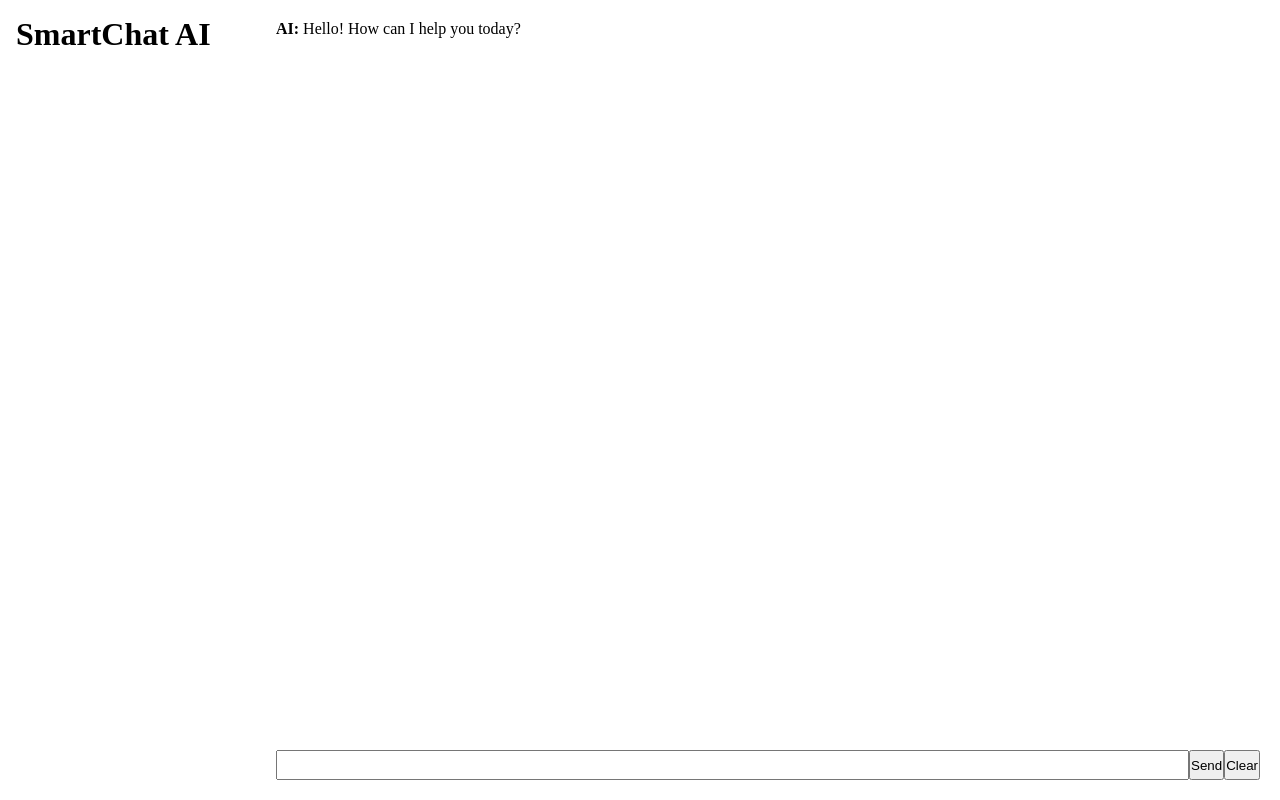
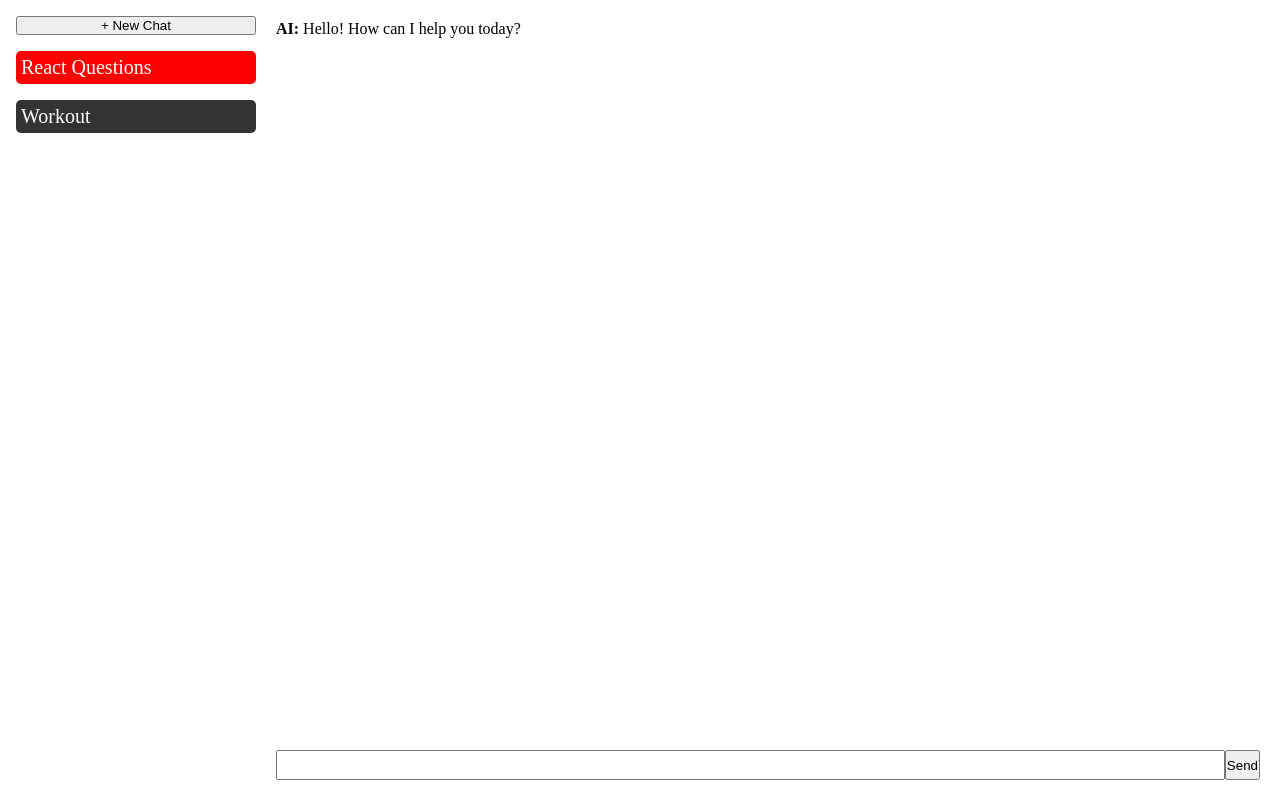
Before and after one commit to kindBob/smartchat-ai, a React (Vite) app in the folder frontend/: page / in a window 1280 px wide. Built offline with nearby package versions, Linux system fonts and the light colour scheme.

Commit message:
refactor: support multiple conversations

```diff
--- a/frontend/src/components/Chat.tsx
+++ b/frontend/src/components/Chat.tsx
@@ -1,132 +1,19 @@
-import { useState } from "react";
-import type { MessageType } from "../types/message";
 import MessageList from "./MessageList";
 import ChatInput from "./ChatInput";
+import type { ChatType } from "../types/Chat";
 import "./Chat.scss";
 
-type CreateMessageParams = {
-    id: number;
-    text: string;
-    sender: "user" | "assistant";
+type ChatProps = {
+    chat: ChatType | undefined;
+    onSend: (userMessage: string) => void;
+    isTyping: boolean;
 };
 
-type ChatType = {
-    parts: [
-        {
-            text: string;
-        }
-    ];
-    role: "user" | "model";
-};
-
-function Chat() {
-    const [isTyping, setIsTyping] = useState(false);
-    const [messages, setMessages] = useState<MessageType[]>([
-        {
-            id: 1,
-            text: "Hello! How can I help you today?",
-            sender: "assistant",
-            timestamp: new Date(),
-        },
-    ]);
-
-    function clearMessages() {
-        setMessages([
-            {
-                id: 1,
-                text: "Hello! How can I help you today?",
-                sender: "assistant",
-                timestamp: new Date(),
-            },
-        ]);
-    }
-
-    function createMessage({ id, text, sender }: CreateMessageParams): MessageType {
-        return {
-            id,
-            text,
-            sender,
-            timestamp: new Date(),
-        };
-    }
-
-    async function addAssistantMessage(conversation: ChatType[]) {
-        const request = await fetch("http://localhost:3000/chat", {
-            method: "POST",
-            headers: {
-                "Content-Type": "application/json",
-            },
-            body: JSON.stringify({
-                messages: conversation,
-            }),
-        });
-
-        const data = await request.json();
-        const aiResponse = data.response;
-
-        //Add empty assistant message
-        setIsTyping(false);
-        setMessages((prevMessages) => [
-            ...prevMessages,
-            createMessage({ id: prevMessages.length + 1, text: "", sender: "assistant" }),
-        ]);
-
-        let index = 0;
-
-        const interval = setInterval(() => {
-            const currentChar = aiResponse[index];
-
-            setMessages((prevMessages) =>
-                prevMessages.map((message, i) => {
-                    if (i !== prevMessages.length - 1) return message;
-
-                    return {
-                        ...message,
-                        text: message.text + currentChar,
-                    };
-                })
-            );
-
-            index++;
-
-            if (index >= aiResponse.length) {
-                clearInterval(interval);
-            }
-        }, 30);
-    }
-
-    function handleSend(userMessage: string) {
-        setMessages((prevMessages) => [
-            ...prevMessages,
-            createMessage({ id: prevMessages.length + 1, text: userMessage, sender: "user" }),
-        ]);
-        setIsTyping(true);
-
-        const conversation: ChatType[] = messages.map((message) => ({
-            role: message.sender === "assistant" ? "model" : "user",
-            parts: [
-                {
-                    text: message.text,
-                },
-            ],
-        }));
-
-        conversation.push({
-            role: "user",
-            parts: [
-                {
-                    text: userMessage,
-                },
-            ],
-        });
-
-        addAssistantMessage(conversation);
-    }
-
+function Chat({ chat, onSend, isTyping }: ChatProps) {
     return (
         <div className="chat">
-            <MessageList messages={messages} isTyping={isTyping} />
-            <ChatInput onSend={handleSend} onClear={clearMessages} isTyping={isTyping} />
+            <MessageList messages={chat?.messages ?? []} isTyping={isTyping} />
+            <ChatInput onSend={onSend} isTyping={isTyping} />
         </div>
     );
 }
--- a/frontend/src/components/ChatInput.tsx
+++ b/frontend/src/components/ChatInput.tsx
@@ -3,11 +3,10 @@ import "./ChatInput.scss";
 
 type ChatInputProps = {
     onSend: (text: string) => void;
-    onClear: () => void;
     isTyping: boolean;
 };
 
-function ChatInput({ onSend, onClear, isTyping }: ChatInputProps) {
+function ChatInput({ onSend, isTyping }: ChatInputProps) {
     const [value, setValue] = useState("");
 
     function sendMessage() {
@@ -24,13 +23,13 @@ function ChatInput({ onSend, onClear, isTyping }: ChatInputProps) {
                 disabled={isTyping}
                 onChange={(e) => setValue(e.target.value)}
                 onKeyDown={(e) => {
-                    if (e.key === "Enter") {
+                    if (e.key === "Enter" && !e.shiftKey) {
+                        e.preventDefault();
                         sendMessage();
                     }
                 }}
             />
             <button onClick={sendMessage}>Send</button>
-            <button onClick={onClear}>Clear</button>
         </div>
     );
 }
--- a/frontend/src/components/Message.tsx
+++ b/frontend/src/components/Message.tsx
@@ -1,4 +1,4 @@
-import type { MessageType } from "../types/message";
+import type { MessageType } from "../types/Message";
 
 function Message({ id, text, sender, timestamp }: MessageType) {
     return (
--- a/frontend/src/components/MessageList.tsx
+++ b/frontend/src/components/MessageList.tsx
@@ -1,5 +1,5 @@
 import { useEffect, useRef } from "react";
-import type { MessageType } from "../types/message";
+import type { MessageType } from "../types/Message";
 import Message from "./Message";
 import TypingIndicator from "./TypingIndicator";
 import "./MessageList.scss";
--- a/frontend/src/components/Sidebar.scss
+++ b/frontend/src/components/Sidebar.scss
@@ -1,4 +1,20 @@
 .sidebar {
     width: 20%;
     padding: 1rem 0 0 1rem;
+    display: flex;
+    flex-direction: column;
+    gap: 1rem;
+    font-size: 20px;
+
+    &__chat {
+        cursor: pointer;
+        background-color: #333;
+        color: #fff;
+        padding: 5px;
+        border-radius: 5px;
+
+        &.active {
+            background-color: red;
+        }
+    }
 }
--- a/frontend/src/components/Sidebar.tsx
+++ b/frontend/src/components/Sidebar.tsx
@@ -1,10 +1,27 @@
+import type { ChatType } from "../types/Chat";
 import "./Sidebar.scss";
 
-function Sidebar() {
+type SidebarProps = {
+    chats: ChatType[];
+    activeChatId: string | null;
+    onSelectChat: (id: string) => void;
+    onNewChat: () => void;
+};
+
+function Sidebar({ chats, activeChatId, onSelectChat, onNewChat }: SidebarProps) {
     return (
-        <div className="sidebar">
-            <h1>SmartChat AI</h1>
-        </div>
+        <aside className="sidebar">
+            <button onClick={onNewChat}>+ New Chat</button>
+
+            {chats.map((chat) => (
+                <div
+                    className={"sidebar__chat " + (chat.id === activeChatId ? "active" : "")}
+                    key={chat.id}
+                    onClick={() => onSelectChat(chat.id)}>
+                    {chat.title}
+                </div>
+            ))}
+        </aside>
     );
 }
 
--- a/frontend/src/pages/Home.tsx
+++ b/frontend/src/pages/Home.tsx
@@ -1,13 +1,173 @@
+import { useState } from "react";
 import Chat from "../components/Chat";
 import Sidebar from "../components/Sidebar";
+import type { MessageType } from "../types/Message";
+import type { ChatType } from "../types/Chat";
 
 import "./Home.scss";
 
+type ConversationType = {
+    parts: [
+        {
+            text: string;
+        }
+    ];
+    role: "user" | "model";
+};
+
 function Home() {
+    const initialChats: ChatType[] = [
+        {
+            id: crypto.randomUUID(),
+            title: "React Questions",
+            messages: [createInitialMessage()],
+        },
+        {
+            id: crypto.randomUUID(),
+            title: "Workout",
+            messages: [createInitialMessage()],
+        },
+    ];
+
+    const [chats, setChats] = useState<ChatType[]>(initialChats);
+    const [activeChatId, setActiveChatId] = useState<string | null>(initialChats[0].id);
+    const [isTyping, setIsTyping] = useState(false);
+
+    const activeChat = chats.find((chat) => chat.id === activeChatId);
+
+    function createInitialMessage(): MessageType {
+        return {
+            id: crypto.randomUUID(),
+            text: "Hello! How can I help you today?",
+            sender: "assistant",
+            timestamp: new Date(),
+        };
+    }
+
+    function createNewChat() {
+        const newChat: ChatType = {
+            id: crypto.randomUUID(),
+            title: "New Chat",
+            messages: [createInitialMessage()],
+        };
+
+        setChats((prev) => [newChat, ...prev]);
+        setActiveChatId(newChat.id);
+    }
+
+    function selectChat(id: string) {
+        setActiveChatId(id);
+    }
+
+    function createMessage(text: string, sender: MessageType["sender"]): MessageType {
+        return {
+            id: crypto.randomUUID(),
+            text,
+            sender,
+            timestamp: new Date(),
+        };
+    }
+
+    async function generateAssistantResponse(conversation: ConversationType[]) {
+        try {
+            const request = await fetch("http://localhost:3000/chat", {
+                method: "POST",
+                headers: {
+                    "Content-Type": "application/json",
+                },
+                body: JSON.stringify({
+                    messages: conversation,
+                }),
+            });
+
+            const data = await request.json();
+            const aiResponse = data.response;
+
+            const assistantMessage = createMessage("", "assistant");
+
+            setChats((prevChats) =>
+                prevChats.map((chat) => {
+                    if (chat.id !== activeChatId) return chat;
+
+                    return {
+                        ...chat,
+                        messages: [...chat.messages, assistantMessage],
+                    };
+                })
+            );
+
+            let index = 0;
+
+            const interval = setInterval(() => {
+                const currentChar = aiResponse[index];
+
+                setChats((prevChats) =>
+                    prevChats.map((chat) => {
+                        if (chat.id !== activeChatId) return chat;
+
+                        return {
+                            ...chat,
+                            messages: chat.messages.map((message) => {
+                                if (message.id !== assistantMessage.id) return message;
+
+                                return {
+                                    ...message,
+                                    text: message.text + currentChar,
+                                };
+                            }),
+                        };
+                    })
+                );
+
+                index++;
+
+                if (index >= aiResponse.length) {
+                    clearInterval(interval);
+                    setIsTyping(false);
+                }
+            }, 30);
+        } catch (error) {
+            console.log("Error generating assistant message:", error);
+            setIsTyping(false);
+        }
+    }
+
+    function sendMessage(userMessage: string) {
+        const newMessage = createMessage(userMessage, "user");
+
+        setChats((prevChats) =>
+            prevChats.map((chat) => {
+                if (chat.id !== activeChatId) return chat;
+
+                return {
+                    ...chat,
+                    messages: [...chat.messages, newMessage],
+                };
+            })
+        );
+        setIsTyping(true);
+
+        const conversation: ConversationType[] = [...activeChat.messages, newMessage].map((message) => ({
+            role: message.sender === "assistant" ? "model" : "user",
+            parts: [
+                {
+                    text: message.text,
+                },
+            ],
+        }));
+
+        generateAssistantResponse(conversation);
+    }
+
     return (
         <main className="home">
-            <Sidebar />
-            <Chat />
+            <Sidebar
+                chats={chats}
+                onNewChat={createNewChat}
+                onSelectChat={(id) => selectChat(id)}
+                activeChatId={activeChatId}
+            />
+            <Chat chat={activeChat} onSend={sendMessage} isTyping={isTyping} />
         </main>
     );
 }
--- /dev/null
+++ b/frontend/src/types/Chat.ts
@@ -0,0 +1,7 @@
+import type { MessageType } from "./Message";
+
+export type ChatType = {
+    id: string;
+    title: string;
+    messages: MessageType[];
+};
--- a/frontend/src/types/message.ts
+++ b/frontend/src/types/message.ts
@@ -1,6 +1,6 @@
 export type MessageType = {
-    id: number;
+    id: string;
     text: string;
     sender: "user" | "assistant";
-    timestamp: Date;
+    timestamp?: Date;
 };
```
Also changed, not shown: 1 other file (tests, documents, lock files or other folders).
